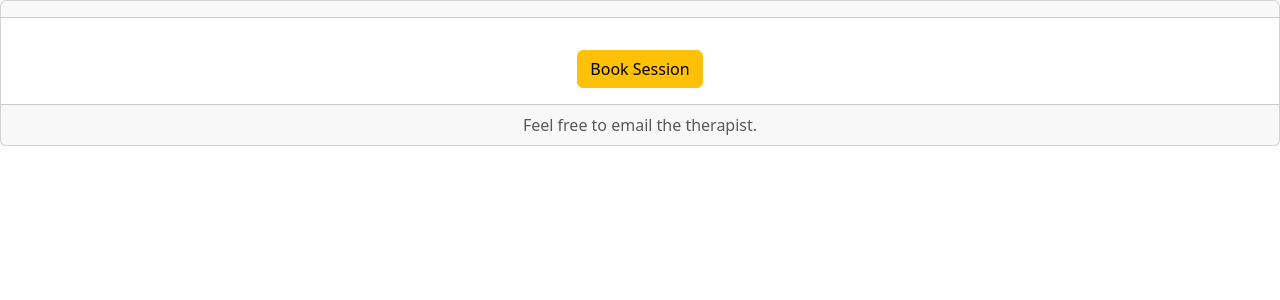
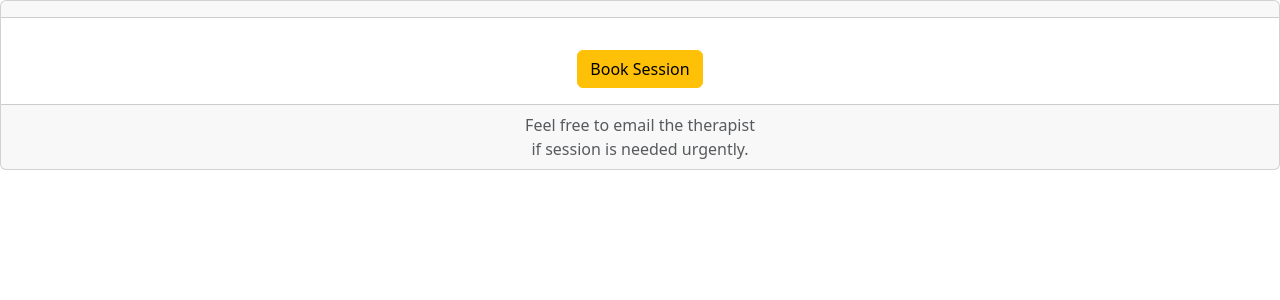
Before and after one commit to mwikalikyalo/theracare, a Django app: template care/templates/therapist.html in a window 1280 px wide. Shown: the part 85-385 px from the top of the page. Run offline with Django 4.2, Linux system fonts and the light colour scheme; the template is opened without the code that fills it: values that come from a table or form of the project are taken from there, others are empty; some libraries are stand-ins or nearby versions.

Commit message:
Add therapist card

```diff
--- a/care/templates/therapist.html
+++ b/care/templates/therapist.html
@@ -14,7 +14,7 @@
       <a href="#" class="btn btn-warning">Book Session</a>
     </div>
     <div class="card-footer text-muted">
-      Feel free to email the therapist.
+      Feel free to email the therapist<br> if session is needed urgently.
     </div>
   </div>
 {% endblock %}
```
